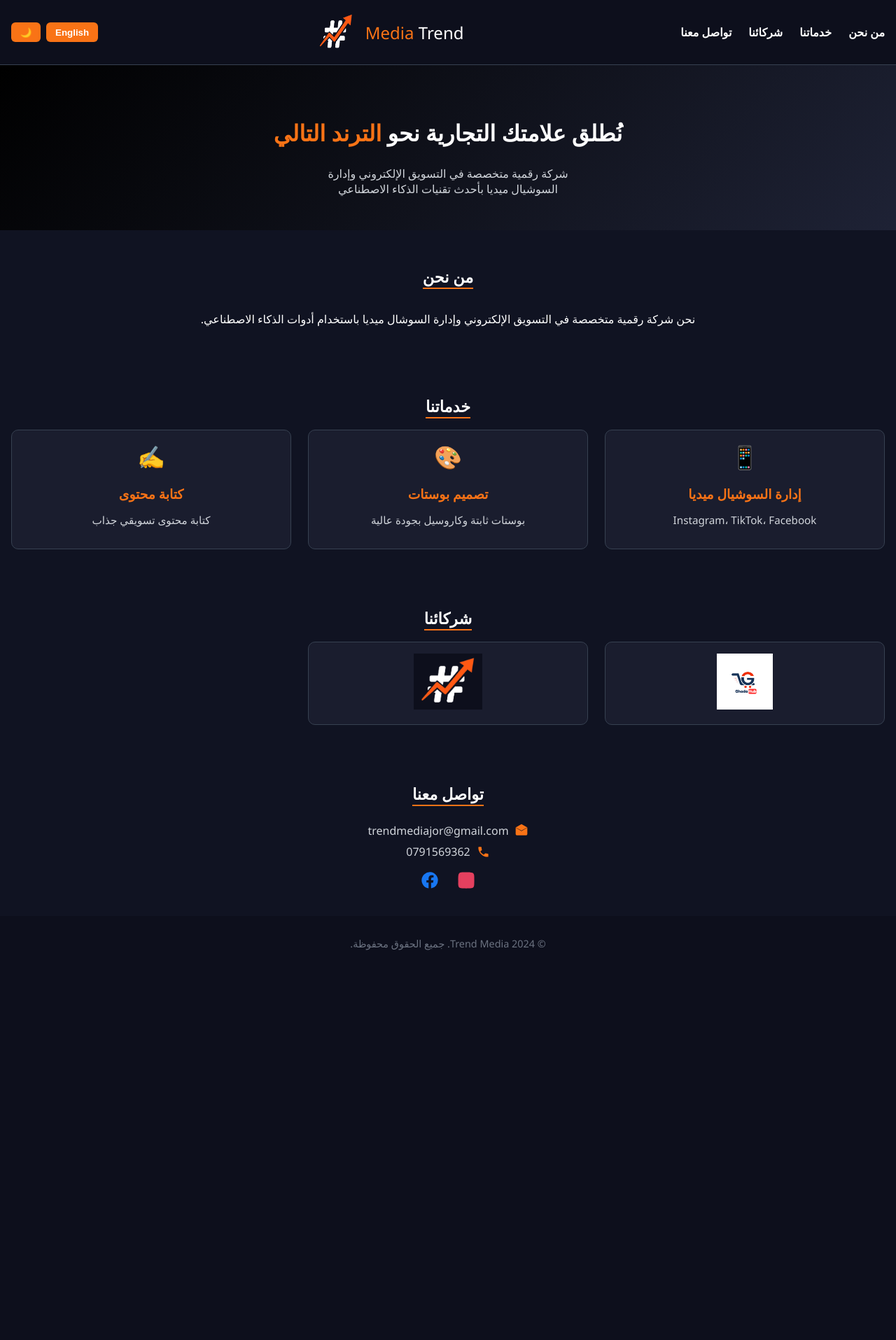
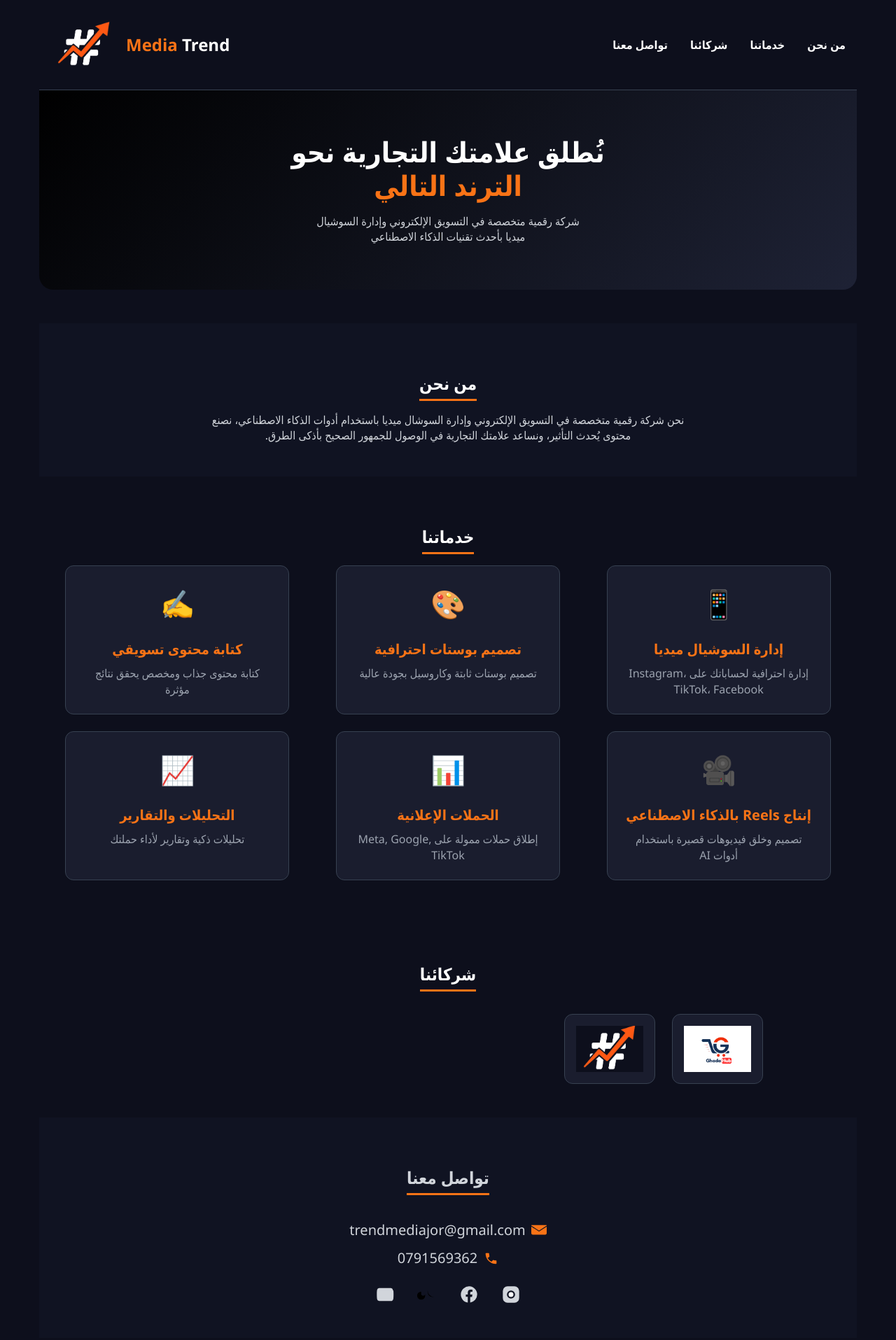
Before and after one commit to nemer03/TrendMedia, a plain HTML site: page index.html in a window 1280 px wide. Shown: the top 1915 px of the page at 70% size. Before the commit the page ends 1388 px from the top, so only its background shows below. Drawn offline with Linux system fonts and the light colour scheme.

Commit message:
Update index.html

```diff
--- a/index.html
+++ b/index.html
@@ -5,331 +5,454 @@
   <meta name="viewport" content="width=device-width, initial-scale=1" />
   <title>Trend Media</title>
   <style>
-    :root {
-      --main-bg: #0D0F1C;
-      --section-bg: #101322;
-      --card-bg: #1A1D2E;
-      --text-color: white;
-      --muted-color: #d1d5db;
+    * {
+      box-sizing: border-box;
+    }
+    body {
+      margin: 0;
+      font-family: "Segoe UI", Tahoma, Geneva, Verdana, sans-serif;
+      background-color: #0D0F1C;
+      color: white;
+      line-height: 1.5;
+      direction: rtl;
+      text-align: right;
+    }
+    a {
+      color: inherit;
+      text-decoration: none;
+      transition: color 0.3s ease;
+    }
+    a:hover {
+      color: #f97316;
     }
 
-    body.light-mode {
-      --main-bg: #ffffff;
-      --section-bg: #f3f4f6;
-      --card-bg: #ffffff;
-      --text-color: #111827;
-      --muted-color: #374151;
+    main {
+      max-width: 1200px;
+      margin: 0 auto;
+      padding: 0 1rem;
     }
 
-    body {
-      margin: 0;
-      font-family: "Segoe UI", sans-serif;
-      background-color: var(--main-bg);
-      color: var(--text-color);
-      direction: rtl;
-      text-align: right;
-      transition: all 0.3s ease;
-    }
-
-    a {
-      text-decoration: none;
-      color: inherit;
-    }
-
+    /* الهيدر */
     header {
       display: flex;
       justify-content: space-between;
       align-items: center;
-      padding: 1rem;
-      background-color: var(--main-bg);
+      background-color: #0D0F1C;
       border-bottom: 1px solid #374151;
+      padding: 1rem 1rem;
+      gap: 1rem;
       flex-wrap: wrap;
-      gap: 1rem;
     }
 
     nav {
       display: flex;
-      gap: 1.5rem;
+      gap: 2rem;
+      font-weight: bold;
+      font-size: 1rem;
       flex-wrap: wrap;
-      font-weight: bold;
+    }
+    nav a {
+      cursor: pointer;
     }
 
     .logo {
       display: flex;
       align-items: center;
       gap: 0.75rem;
+      font-weight: bold;
       font-size: 1.5rem;
+      user-select: none;
     }
-
+    .logo .orange {
+      color: #f97316;
+    }
     .logo img {
       width: 60px;
       height: 60px;
+      object-fit: contain;
+    }
+    @media(min-width: 640px) {
+      .logo img {
+        width: 96px;
+        height: 96px;
+      }
     }
 
-    .orange {
+    /* Hero */
+    .hero {
+      background: linear-gradient(135deg, black 0%, #1E2235 100%);
+      padding: 4rem 1rem;
+      text-align: center;
+      border-radius: 0 0 20px 20px;
+      margin-bottom: 3rem;
+    }
+    .hero h1 {
+      font-weight: 800;
+      font-size: 2.5rem;
+      line-height: 1.2;
+      max-width: 600px;
+      margin: 0 auto;
+    }
+    .hero h1 .orange {
       color: #f97316;
     }
-
-    .toggles {
-      display: flex;
-      gap: 0.5rem;
+    .hero p {
+      color: #d1d5db;
+      margin-top: 1rem;
+      max-width: 400px;
+      margin-left: auto;
+      margin-right: auto;
+      font-size: 1rem;
     }
 
-    .toggles button {
-      padding: 0.4rem 0.8rem;
-      border: none;
-      border-radius: 6px;
-      background-color: #f97316;
-      color: white;
-      cursor: pointer;
-      font-weight: bold;
+    /* Sections */
+    section {
+      padding: 3rem 1rem;
+      text-align: center;
+    }
+    section.bg-dark {
+      background-color: #101322;
+    }
+    section.bg-darker {
+      background-color: #0D0F1C;
+    }
+    section h2 {
+      font-size: 1.5rem;
+      font-weight: 700;
+      border-bottom: 3px solid #f97316;
+      display: inline-block;
+      padding-bottom: 0.25rem;
+      margin-bottom: 1rem;
+    }
+    section p {
+      color: #d1d5db;
+      font-size: 1rem;
+      max-width: 700px;
+      margin: 0 auto;
+      line-height: 1.4;
     }
 
-    .hero {
-      text-align: center;
-      padding: 3rem 1rem;
-      background: linear-gradient(135deg, black, #1E2235);
+    /* Grid containers */
+    .grid-3 {
+      display: grid;
+      grid-template-columns: 1fr;
+      gap: 1.5rem;
+      max-width: 100%;
+      justify-items: center;
     }
-
-    .hero h1 {
-      font-size: 2rem;
-      font-weight: 800;
-    }
-
-    .hero p {
-      max-width: 400px;
-      margin: 1rem auto 0;
-      color: var(--muted-color);
-    }
-
-    section {
-      padding: 2rem 1rem;
-      text-align: center;
-      background-color: var(--section-bg);
-    }
-
-    section h2 {
-      border-bottom: 2px solid #f97316;
-      display: inline-block;
-      margin-bottom: 1rem;
-      font-size: 1.4rem;
-    }
-
-    .grid {
-      display: grid;
-      gap: 1.5rem;
-    }
-
-    .grid-3 {
-      grid-template-columns: 1fr;
-    }
-
-    @media (min-width: 640px) {
+    @media(min-width: 640px) {
       .grid-3 {
         grid-template-columns: repeat(2, 1fr);
       }
     }
-
-    @media (min-width: 992px) {
+    @media(min-width: 992px) {
       .grid-3 {
         grid-template-columns: repeat(3, 1fr);
       }
     }
 
+    /* Cards */
     .card {
-      background-color: var(--card-bg);
+      background-color: #1A1D2E;
+      padding: 1.5rem;
+      border-radius: 12px;
       border: 1px solid #374151;
-      border-radius: 10px;
-      padding: 1rem;
+      transition: transform 0.3s ease, box-shadow 0.3s ease;
+      text-align: center;
+      cursor: default;
+      max-width: 320px;
+      width: 100%;
+      box-sizing: border-box;
+    }
+    .card:hover {
+      transform: scale(1.05);
+      box-shadow: 0 8px 20px rgba(249, 115, 22, 0.4);
+    }
+    .emoji {
+      font-size: 2.5rem;
+      margin-bottom: 0.75rem;
+    }
+    .card h3 {
+      color: #f97316;
+      font-weight: 600;
+      margin-bottom: 0.5rem;
+      font-size: 1.25rem;
+    }
+    .card p {
+      color: #9ca3af;
+      font-size: 1rem;
+      line-height: 1.4;
+    }
+
+    /* Projects */
+    .project-card {
+      position: relative;
+      border-radius: 12px;
+      overflow: hidden;
+      border: 1px solid #374151;
+      cursor: pointer;
+      transition: transform 0.3s ease;
+      max-width: 320px;
+      width: 100%;
+    }
+    .project-card:hover img {
+      transform: scale(1.1);
+    }
+    .project-card img {
+      width: 100%;
+      height: 180px;
+      object-fit: cover;
       transition: transform 0.3s ease;
     }
-
-    .card:hover {
-      transform: scale(1.05);
+    .project-overlay {
+      position: absolute;
+      inset: 0;
+      background-color: rgba(0,0,0,0.7);
+      opacity: 0;
+      transition: opacity 0.3s ease;
+      display: flex;
+      align-items: center;
+      justify-content: center;
+      padding: 1rem;
+      text-align: center;
+    }
+    .project-card:hover .project-overlay {
+      opacity: 1;
+    }
+    .project-overlay p {
+      color: white;
+      font-size: 1rem;
     }
 
-    .card .emoji {
-      font-size: 2rem;
-      margin-bottom: 0.5rem;
+    /* Partners Section */
+    #partners {
+      padding: 3rem 1rem;
+      background-color: #0D0F1C;
+    }
+    #partners h2 {
+      font-size: 1.5rem;
+      font-weight: 700;
+      border-bottom: 3px solid #f97316;
+      display: inline-block;
+      padding-bottom: 0.25rem;
+      margin-bottom: 2rem;
+    }
+    .partners-grid {
+      display: grid;
+      grid-template-columns: repeat(auto-fill, minmax(120px, 1fr));
+      gap: 1.5rem;
+      max-width: 900px;
+      margin: 0 auto;
+    }
+    .partner-box {
+      background-color: #1A1D2E;
+      padding: 1rem;
+      border-radius: 12px;
+      border: 1px solid #374151;
+      display: flex;
+      justify-content: center;
+      align-items: center;
+      cursor: pointer;
+      transition: transform 0.3s ease, box-shadow 0.3s ease;
+      height: 100px;
+      box-sizing: border-box;
+    }
+    .partner-box:hover {
+      transform: scale(1.1);
+      box-shadow: 0 0 15px 3px #f97316;
+    }
+    .partner-box img {
+  width: 100%;
+  height: 100%;
+  object-fit: cover;
 }
 
-    .card h3 {
-      color: #f97316;
-      margin-bottom: 0.5rem;
+
+    /* Contact */
+    #contact {
+      background-color: #101322;
+      padding: 3rem 1rem;
+      color: #d1d5db;
+      text-align: center;
     }
-
-    .card p {
-      color: var(--muted-color);
-      font-size: 0.95rem;
+    #contact h2 {
+      font-size: 1.5rem;
+      font-weight: 700;
+      border-bottom: 3px solid #f97316;
+      display: inline-block;
+      padding-bottom: 0.25rem;
+      margin-bottom: 1.5rem;
     }
-
-    .contact p {
+    #contact .contact-info {
+      max-width: 320px;
+      margin: 0 auto;
+    }
+    #contact .contact-info p {
+      margin: 0.75rem 0;
       display: flex;
       justify-content: center;
       align-items: center;
       gap: 0.5rem;
-      margin: 0.5rem 0;
-      color: var(--muted-color);
+      font-size: 1.25rem;
+      text-align: center;
+      color: #d1d5db;
+    }
+    #contact .contact-info p svg {
+      fill: #f97316;
+      width: 22px;
+      height: 22px;
+      user-select: none;
+      flex-shrink: 0;
+    }
+    #contact .social-icons {
+      margin-top: 1.5rem;
+      font-size: 0;
+      display: flex;
+      justify-content: center;
+      gap: 2rem;
+    }
+    #contact .social-icons a {
+      display: inline-block;
+      width: 28px;
+      height: 28px;
+      transition: color 0.3s ease;
+    }
+    #contact .social-icons a svg {
+      width: 28px;
+      height: 28px;
+      display: block;
+      fill: currentColor;
+      transition: fill 0.3s ease;
+    }
+    #contact .social-icons a:hover {
+      color: #f97316;
     }
 
-    .social-icons {
-      display: flex;
-      justify-content: center;
-      gap: 1.5rem;
-      margin-top: 1rem;
-    }
-
-    .social-icons svg {
-      width: 28px;
-      height: 28px;
-      transition: transform 0.3s ease;
-    }
-
-    .social-icons a:hover svg {
-      transform: scale(1.1);
-    }
-
+    /* Footer */
     footer {
-      background-color: var(--main-bg);
-      padding: 1rem;
+      padding: 1.5rem 1rem;
+      font-size: 0.875rem;
       color: #6b7280;
-      font-size: 0.9rem;
       text-align: center;
     }
   </style>
 </head>
 <body>
+  <main>
     <header>
       <nav>
-      <a href="#about" id="nav-about">من نحن</a>
-      <a href="#services" id="nav-services">خدماتنا</a>
-      <a href="#partners" id="nav-projects">شركائنا</a>
-      <a href="#contact" id="nav-contact">تواصل معنا</a>
+        <a href="#about">من نحن</a>
+        <a href="#services">خدماتنا</a>
+        <a href="#partners">شركائنا</a>
+        <a href="#contact">تواصل معنا</a>
       </nav>
       <div class="logo">
         <span><span class="orange">Media</span> Trend</span>
-      <img src="trend.png" alt="logo" />
-    </div>
-    <div class="toggles">
-      <button id="lang-toggle">English</button>
-      <button id="theme-toggle">🌙</button>
+        <img src="trend.png" alt="Trend Media Logo" />
       </div>
     </header>
 
     <section class="hero">
-    <h1 id="hero-title">نُطلق علامتك التجارية نحو <span class="orange">الترند التالي</span></h1>
-    <p id="hero-desc">شركة رقمية متخصصة في التسويق الإلكتروني وإدارة السوشيال ميديا بأحدث تقنيات الذكاء الاصطناعي</p>
+      <h1>نُطلق علامتك التجارية نحو <br /><span class="orange">الترند التالي</span></h1>
+      <p>شركة رقمية متخصصة في التسويق الإلكتروني وإدارة السوشيال ميديا بأحدث تقنيات الذكاء الاصطناعي</p>
     </section>
 
-  <section id="about">
-    <h2 id="about-title">من نحن</h2>
-    <p id="about-desc">نحن شركة رقمية متخصصة في التسويق الإلكتروني وإدارة السوشال ميديا باستخدام أدوات الذكاء الاصطناعي.</p>
+    <section id="about" class="bg-dark">
+      <h2>من نحن</h2>
+      <p>
+        نحن شركة رقمية متخصصة في التسويق الإلكتروني وإدارة السوشال ميديا باستخدام أدوات الذكاء الاصطناعي، نصنع محتوى يُحدث التأثير، ونساعد علامتك التجارية في الوصول للجمهور الصحيح بأذكى الطرق.
+      </p>
     </section>
 
-  <section id="services">
-    <h2 id="services-title">خدماتنا</h2>
-    <div class="grid grid-3">
+    <section id="services" class="bg-darker">
+      <h2>خدماتنا</h2>
+      <div class="grid-3">
         <div class="card">
           <div class="emoji">📱</div>
           <h3>إدارة السوشيال ميديا</h3>
-        <p>Instagram، TikTok، Facebook</p>
+          <p>إدارة احترافية لحساباتك على Instagram، TikTok، Facebook</p>
         </div>
         <div class="card">
           <div class="emoji">🎨</div>
-        <h3>تصميم بوستات</h3>
-        <p>بوستات ثابتة وكاروسيل بجودة عالية</p>
+          <h3>تصميم بوستات احترافية</h3>
+          <p>تصميم بوستات ثابتة وكاروسيل بجودة عالية</p>
         </div>
         <div class="card">
           <div class="emoji">✍️</div>
-        <h3>كتابة محتوى</h3>
-        <p>كتابة محتوى تسويقي جذاب</p>
+          <h3>كتابة محتوى تسويقي</h3>
+          <p>كتابة محتوى جذاب ومخصص يحقق نتائج مؤثرة</p>
+        </div>
+        <div class="card">
+          <div class="emoji">🎥</div>
+          <h3>إنتاج Reels بالذكاء الاصطناعي</h3>
+          <p>تصميم وخلق فيديوهات قصيرة باستخدام أدوات AI</p>
+        </div>
+        <div class="card">
+          <div class="emoji">📊</div>
+          <h3>الحملات الإعلانية</h3>
+          <p>إطلاق حملات ممولة على Meta, Google, TikTok</p>
+        </div>
+        <div class="card">
+          <div class="emoji">📈</div>
+          <h3>التحليلات والتقارير</h3>
+          <p>تحليلات ذكية وتقارير لأداء حملتك</p>
         </div>
       </div>
     </section>
 
     <section id="partners">
-    <h2 id="projects-title">شركائنا</h2>
-    <div class="grid grid-3">
-      <div class="card">
-        <img src="ghadahub.png" alt="ghadahub" style="width:100%; height:80px; object-fit:contain;" />
+      <h2>شركائنا</h2>
+      <div class="partners-grid">
+        <div class="partner-box">
+          <img src="ghadahub.png" alt="شريك غادة هب" />
         </div>
-      <div class="card">
-        <img src="trend.png" alt="trend" style="width:100%; height:80px; object-fit:contain;" />
+        <div class="partner-box">
+          <img src="trend.png" alt="شريك ترند" />
+        </div>
+        <!-- أضف المزيد حسب الحاجة -->
+      </div>
+    </section>
+
+    <section id="contact">
+      <h2>تواصل معنا</h2>
+      <div class="contact-info">
+        <p>
+          <svg xmlns="http://www.w3.org/2000/svg" viewBox="0 0 24 24" fill="#f97316" width="22" height="22" aria-hidden="true" focusable="false"><path d="M12 12.713l11.985-7.71A.75.75 0 0023.5 4h-23a.75.75 0 00-.485 1.003l11.985 7.71z"/><path d="M12 14.188L.015 6.476A.75.75 0 000 7.184v9.813a2 2 0 002 2h20a2 2 0 002-2V7.184a.75.75 0 00-.015-.708L12 14.188z"/></svg>
+          trendmediajor@gmail.com
+        </p>
+        <p>
+          <svg xmlns="http://www.w3.org/2000/svg" viewBox="0 0 24 24" fill="#f97316" width="22" height="22" aria-hidden="true" focusable="false"><path d="M6.62 10.79a15.05 15.05 0 006.58 6.58l2.2-2.2a1 1 0 011.11-.21 11.52 11.52 0 003.6.57 1 1 0 011 1V20a1 1 0 01-1 1A16 16 0 014 5a1 1 0 011-1h3.5a1 1 0 011 1 11.52 11.52 0 00.57 3.6 1 1 0 01-.21 1.11l-2.24 2.08z"/></svg>
+          0791569362
+        </p>
+        <div class="social-icons" role="list">
+          <a href="https://www.instagram.com/trendmedia.jo" target="_blank" rel="noopener noreferrer" aria-label="Instagram" role="listitem">
+            <svg xmlns="http://www.w3.org/2000/svg" fill="#E4405F" viewBox="0 0 24 24" width="28" height="28" aria-hidden="true" focusable="false">
+              <path d="M7.75 2h8.5A5.75 5.75 0 0122 7.75v8.5A5.75 5.75 0 0116.25 22h-8.5A5.75 5.75 0 012 16.25v-8.5A5.75 5.75 0 017.75 2zM12 7a5 5 0 100 10 5 5 0 000-10zm5.5-1.5a1.25 1.25 0 11-2.5 0 1.25 1.25 0 012.5 0z"/>
+              <circle cx="12" cy="12" r="3" fill="#fff"/>
+            </svg>
+          </a>
+          <a href="https://www.facebook.com/USERNAME" target="_blank" rel="noopener noreferrer" aria-label="Facebook" role="listitem">
+            <svg xmlns="http://www.w3.org/2000/svg" fill="#1877F2" viewBox="0 0 24 24" width="28" height="28" aria-hidden="true" focusable="false">
+              <path d="M22 12a10 10 0 10-11.5 9.87v-6.98h-2.4v-2.9h2.4v-2.22c0-2.37 1.42-3.68 3.6-3.68 1.04 0 2.13.18 2.13.18v2.35h-1.2c-1.18 0-1.55.73-1.55 1.48v1.9h2.64l-.42 2.9h-2.22v6.98A10 10 0 0022 12z"/>
+            </svg>
+          </a>
+          <a href="https://www.tiktok.com/@USERNAME" target="_blank" rel="noopener noreferrer" aria-label="TikTok" role="listitem">
+            <svg xmlns="http://www.w3.org/2000/svg" fill="#000" viewBox="0 0 24 24" width="28" height="28" aria-hidden="true" focusable="false">
+              <path d="M9.75 3v10.4a4.9 4.9 0 11-4.9-4.9v2.66A2.23 2.23 0 009.75 11V3h3v6a6 6 0 006 6h2a8 8 0 01-8-8V3z" fill="#000"/>
+            </svg>
+          </a>
+          <a href="https://www.youtube.com/@USERNAME" target="_blank" rel="noopener noreferrer" aria-label="YouTube" role="listitem">
+            <svg xmlns="http://www.w3.org/2000/svg" fill="#FF0000" viewBox="0 0 24 24" width="28" height="28" aria-hidden="true" focusable="false">
+              <path d="M10 15l5.19-3L10 9v6zM21.8 7.12s-.21-1.5-.85-2.16c-.8-.85-1.7-.85-2.1-.9C15.44 4 12 4 12 4h0s-3.44 0-6.85.06c-.4 0-1.3.04-2.1.9-.64.66-.85 2.16-.85 2.16S2 9.07 2 10.92v2.16c0 1.86.2 3.8.2 3.8s.21 1.5.85 2.16c.8.85 1.85.82 2.32.91 1.68.13 7.1.05 7.1.05s3.44 0 6.85-.06c.4 0 1.5-.04 2.1-.9.64-.66.85-2.16.85-2.16s.2-1.95.2-3.8v-2.16c0-1.86-.2-3.8-.2-3.8z"/>
+            </svg>
+          </a>
         </div>
       </div>
     </section>
 
-  <section id="contact" class="contact">
-    <h2 id="contact-title">تواصل معنا</h2>
-    <p><svg xmlns="http://www.w3.org/2000/svg" fill="#f97316" width="20" height="20" viewBox="0 0 24 24"><path d="M12 13L2 6.76V18a2 2 0 002 2h16a2 2 0 002-2V6.76L12 13z"/><path d="M22 6.5L12 12 2 6.5 12 1l10 5.5z"/></svg> trendmediajor@gmail.com</p>
-    <p><svg xmlns="http://www.w3.org/2000/svg" fill="#f97316" width="20" height="20" viewBox="0 0 24 24"><path d="M6.62 10.79a15.05 15.05 0 006.58 6.58l2.2-2.2a1 1 0 011.11-.21 11.52 11.52 0 003.6.57 1 1 0 011 1V20a1 1 0 01-1 1A16 16 0 014 5a1 1 0 011-1h3.5a1 1 0 011 1 11.52 11.52 0 00.57 3.6 1 1 0 01-.21 1.11l-2.24 2.08z"/></svg> 0791569362</p>
-    <div class="social-icons">
-      <a href="https://www.instagram.com/trendmedia.jo" target="_blank">
-        <svg xmlns="http://www.w3.org/2000/svg" fill="#E4405F" viewBox="0 0 24 24"><path d="M12 2.2c3.2 0 3.584.013 4.85.07 1.206.057 2.006.25 2.48.42.52.18.89.4 1.28.79.39.39.61.76.79 1.28.17.47.362 1.27.42 2.48.057 1.266.07 1.65.07 4.85s-.013 3.584-.07 4.85c-.057 1.206-.25 2.006-.42 2.48-.18.52-.4.89-.79 1.28-.39.39-.76.61-1.28.79-.47.17-1.27.362-2.48.42-1.266.057-1.65.07-4.85.07s-3.584-.013-4.85-.07c-1.206-.057-2.006-.25-2.48-.42-.52-.18-.89-.4-1.28-.79-.39-.39-.61-.76-.79-1.28-.17-.47-.362-1.27-.42-2.48C2.213 15.584 2.2 15.2 2.2 12s.013-3.584.07-4.85c.057-1.206.25-2.006.42-2.48.18-.52.4-.89.79-1.28.39-.39.76-.61 1.28-.79.47-.17 1.27-.362 2.48-.42C8.416 2.213 8.8 2.2 12 2.2z"/></svg>
-      </a>
-      <a href="https://www.facebook.com/USERNAME" target="_blank">
-        <svg xmlns="http://www.w3.org/2000/svg" fill="#1877F2" viewBox="0 0 24 24"><path d="M22 12a10 10 0 10-11.5 9.87v-6.98H7.9v-2.9h2.6V9.88c0-2.6 1.5-4 3.8-4 1.1 0 2.3.2 2.3.2v2.5h-1.3c-1.3 0-1.7.8-1.7 1.6v1.9h2.9l-.5 2.9h-2.4v6.98A10 10 0 0022 12z"/></svg>
-      </a>
-    </div>
-  </section>
-
     <footer>
-    <p id="footer-text">© 2024 Trend Media. جميع الحقوق محفوظة.</p>
+      <p>© 2024 Trend Media. جميع الحقوق محفوظة.</p>
     </footer>
-
-  <script>
-    const langBtn = document.getElementById("lang-toggle");
-    const themeBtn = document.getElementById("theme-toggle");
-    let lang = "ar";
-    let theme = "dark";
-
-    const texts = {
-      ar: {
-        about: "من نحن",
-        services: "خدماتنا",
-        projects: "شركائنا",
-        contact: "تواصل معنا",
-        heroTitle: "نُطلق علامتك التجارية نحو <span class='orange'>الترند التالي</span>",
-        heroDesc: "شركة رقمية متخصصة في التسويق الإلكتروني وإدارة السوشيال ميديا بأحدث تقنيات الذكاء الاصطناعي",
-        rights: "© 2024 Trend Media. جميع الحقوق محفوظة."
-      },
-      en: {
-        about: "About Us",
-        services: "Services",
-        projects: "Our Partners",
-        contact: "Contact Us",
-        heroTitle: "We launch your brand into the <span class='orange'>Next Trend</span>",
-        heroDesc: "A digital agency specialized in online marketing and social media using AI tools.",
-        rights: "© 2024 Trend Media. All rights reserved."
-      }
-    };
-
-    langBtn.onclick = () => {
-      lang = lang === "ar" ? "en" : "ar";
-      document.documentElement.lang = lang;
-      document.body.dir = lang === "ar" ? "rtl" : "ltr";
-      langBtn.textContent = lang === "ar" ? "English" : "العربية";
-
-      const t = texts[lang];
-      document.getElementById("nav-about").textContent = t.about;
-      document.getElementById("nav-services").textContent = t.services;
-      document.getElementById("nav-projects").textContent = t.projects;
-      document.getElementById("nav-contact").textContent = t.contact;
-      document.getElementById("hero-title").innerHTML = t.heroTitle;
-      document.getElementById("hero-desc").textContent = t.heroDesc;
-      document.getElementById("about-title").textContent = t.about;
-      document.getElementById("about-desc").textContent = t.heroDesc;
-      document.getElementById("services-title").textContent = t.services;
-      document.getElementById("projects-title").textContent = t.projects;
-      document.getElementById("contact-title").textContent = t.contact;
-      document.getElementById("footer-text").textContent = t.rights;
-    };
-
-    themeBtn.onclick = () => {
-      document.body.classList.toggle("light-mode");
-      theme = theme === "dark" ? "light" : "dark";
-      themeBtn.textContent = theme === "dark" ? "🌙" : "☀️";
-    };
-  </script>
+  </main>
 </body>
 </html>
```
Lines whose indentation alone changed are shown as unchanged.
